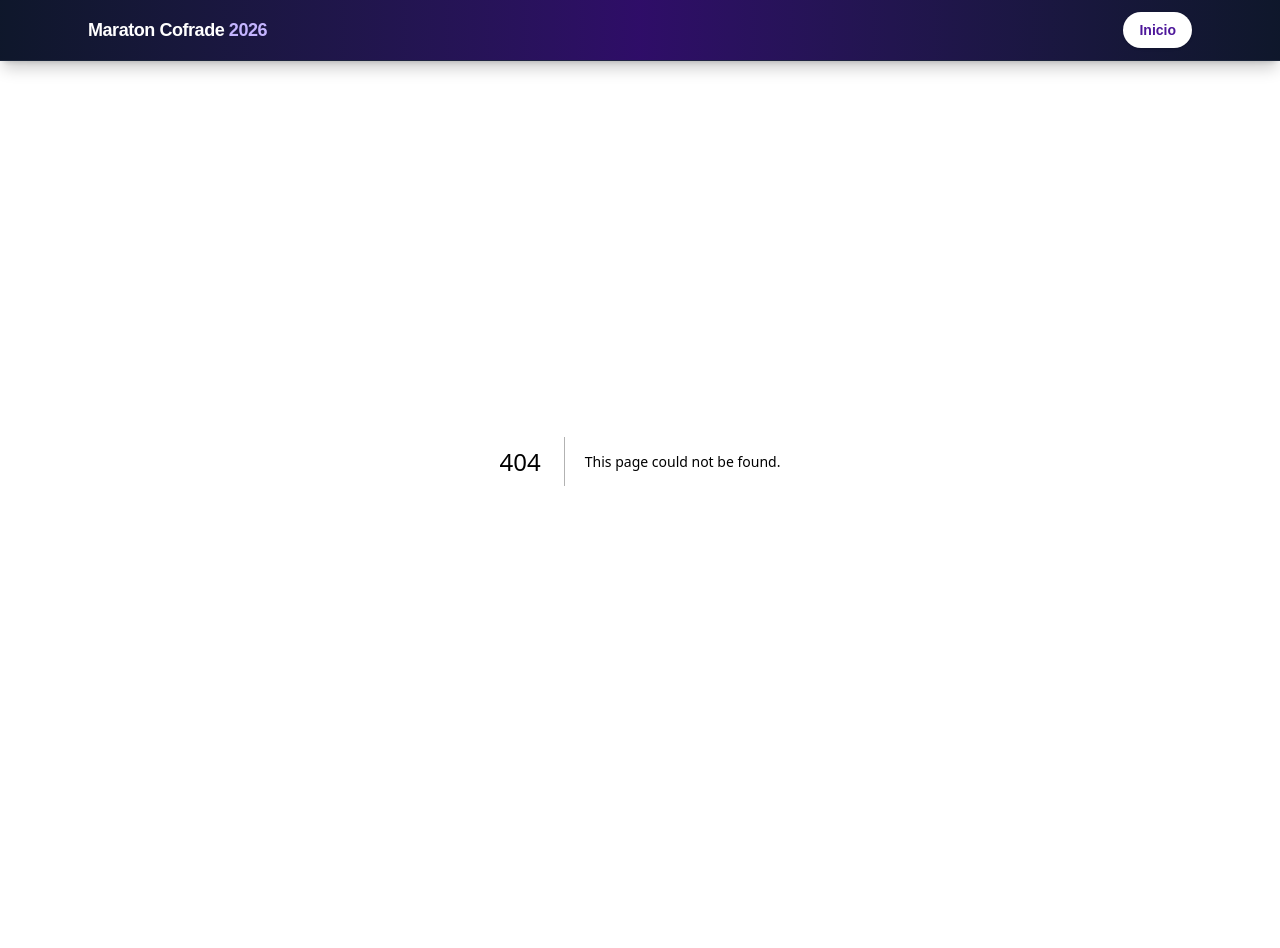
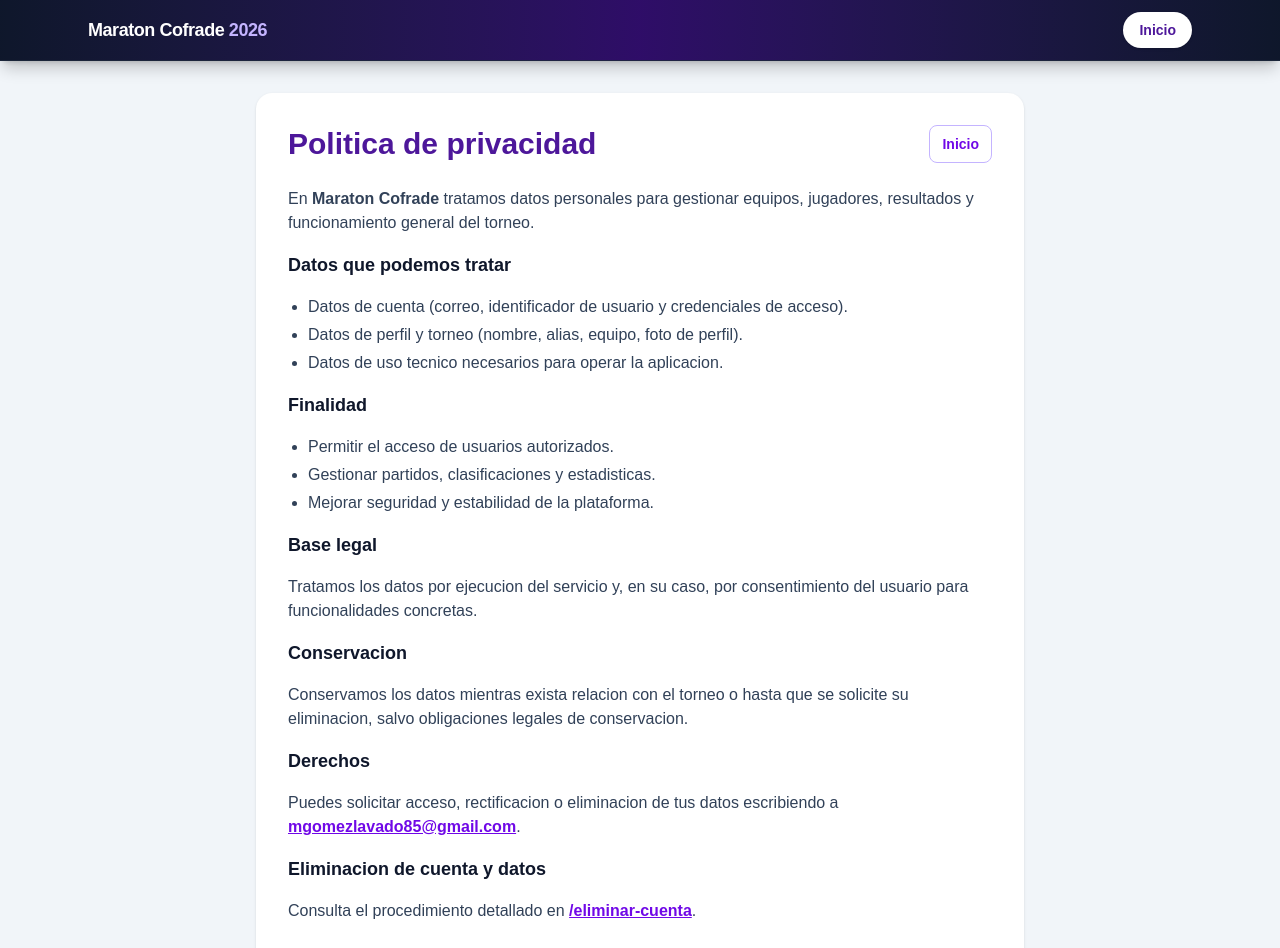
Before and after one commit to Miguepgv/torneo-app, a Next.js app: page /privacidad in a window 1280 px wide. Before the commit this address had no page. Shown: the top 948 px of the page. Before the commit the page ends 861 px from the top, so only its background shows below. Built offline with nearby package versions, Linux system fonts and the light colour scheme.

Commit message:
añadir privacidad y eliminacion de cuenta

```diff
--- /dev/null
+++ b/app/eliminar-cuenta/page.tsx
@@ -0,0 +1,77 @@
+import Link from "next/link";
+
+export default function EliminarCuentaPage() {
+  return (
+    <main className="min-h-screen bg-slate-100 p-6 sm:p-8">
+      <div className="mx-auto w-full max-w-3xl rounded-2xl bg-white p-6 shadow-sm sm:p-8">
+        <div className="mb-6 flex items-center justify-between gap-3">
+          <h1 className="text-2xl font-bold text-violet-900 sm:text-3xl">
+            Eliminacion de cuenta y datos
+          </h1>
+          <Link
+            href="/"
+            className="rounded-lg border border-violet-300 px-3 py-2 text-sm font-semibold text-violet-700"
+          >
+            Inicio
+          </Link>
+        </div>
+
+        <div className="space-y-4 text-sm leading-6 text-slate-700 sm:text-base">
+          <p>
+            Si quieres eliminar tu cuenta o tus datos de <strong>Maraton Cofrade</strong>,
+            puedes solicitarlo por correo.
+          </p>
+
+          <h2 className="text-lg font-semibold text-slate-900">Como solicitar la eliminacion</h2>
+          <ol className="list-decimal space-y-1 pl-5">
+            <li>
+              Envia un email a{" "}
+              <a className="font-semibold text-violet-700 underline" href="mailto:mgomezlavado85@gmail.com">
+                mgomezlavado85@gmail.com
+              </a>
+              .
+            </li>
+            <li>Indica en el asunto: "Eliminar cuenta Maraton Cofrade".</li>
+            <li>
+              Incluye el correo con el que te registraste y, si aplica, nombre del equipo o
+              alias para localizar tu cuenta.
+            </li>
+          </ol>
+
+          <h2 className="text-lg font-semibold text-slate-900">Plazo de respuesta</h2>
+          <p>
+            Procesamos solicitudes en un plazo aproximado de 30 dias naturales desde la
+            verificacion de identidad.
+          </p>
+
+          <h2 className="text-lg font-semibold text-slate-900">Que datos se eliminan</h2>
+          <ul className="list-disc space-y-1 pl-5">
+            <li>Datos de acceso y perfil asociados a tu cuenta.</li>
+            <li>Datos de contacto personales no necesarios para obligaciones legales.</li>
+          </ul>
+
+          <h2 className="text-lg font-semibold text-slate-900">Datos que pueden conservarse</h2>
+          <ul className="list-disc space-y-1 pl-5">
+            <li>
+              Registros tecnicos minimos y datos obligatorios por cumplimiento legal o
+              seguridad.
+            </li>
+            <li>
+              Datos estadisticos anonimizados del torneo, sin identificacion personal directa.
+            </li>
+          </ul>
+
+          <p>
+            Para mas informacion, revisa la{" "}
+            <Link className="font-semibold text-violet-700 underline" href="/privacidad">
+              politica de privacidad
+            </Link>
+            .
+          </p>
+
+          <p className="pt-2 text-xs text-slate-500">Ultima actualizacion: mayo de 2026.</p>
+        </div>
+      </div>
+    </main>
+  );
+}
--- /dev/null
+++ b/app/privacidad/page.tsx
@@ -0,0 +1,74 @@
+import Link from "next/link";
+
+export default function PoliticaPrivacidadPage() {
+  return (
+    <main className="min-h-screen bg-slate-100 p-6 sm:p-8">
+      <div className="mx-auto w-full max-w-3xl rounded-2xl bg-white p-6 shadow-sm sm:p-8">
+        <div className="mb-6 flex items-center justify-between gap-3">
+          <h1 className="text-2xl font-bold text-violet-900 sm:text-3xl">
+            Politica de privacidad
+          </h1>
+          <Link
+            href="/"
+            className="rounded-lg border border-violet-300 px-3 py-2 text-sm font-semibold text-violet-700"
+          >
+            Inicio
+          </Link>
+        </div>
+
+        <div className="space-y-4 text-sm leading-6 text-slate-700 sm:text-base">
+          <p>
+            En <strong>Maraton Cofrade</strong> tratamos datos personales para gestionar
+            equipos, jugadores, resultados y funcionamiento general del torneo.
+          </p>
+
+          <h2 className="text-lg font-semibold text-slate-900">Datos que podemos tratar</h2>
+          <ul className="list-disc space-y-1 pl-5">
+            <li>Datos de cuenta (correo, identificador de usuario y credenciales de acceso).</li>
+            <li>Datos de perfil y torneo (nombre, alias, equipo, foto de perfil).</li>
+            <li>Datos de uso tecnico necesarios para operar la aplicacion.</li>
+          </ul>
+
+          <h2 className="text-lg font-semibold text-slate-900">Finalidad</h2>
+          <ul className="list-disc space-y-1 pl-5">
+            <li>Permitir el acceso de usuarios autorizados.</li>
+            <li>Gestionar partidos, clasificaciones y estadisticas.</li>
+            <li>Mejorar seguridad y estabilidad de la plataforma.</li>
+          </ul>
+
+          <h2 className="text-lg font-semibold text-slate-900">Base legal</h2>
+          <p>
+            Tratamos los datos por ejecucion del servicio y, en su caso, por consentimiento
+            del usuario para funcionalidades concretas.
+          </p>
+
+          <h2 className="text-lg font-semibold text-slate-900">Conservacion</h2>
+          <p>
+            Conservamos los datos mientras exista relacion con el torneo o hasta que se
+            solicite su eliminacion, salvo obligaciones legales de conservacion.
+          </p>
+
+          <h2 className="text-lg font-semibold text-slate-900">Derechos</h2>
+          <p>
+            Puedes solicitar acceso, rectificacion o eliminacion de tus datos escribiendo a{" "}
+            <a className="font-semibold text-violet-700 underline" href="mailto:mgomezlavado85@gmail.com">
+              mgomezlavado85@gmail.com
+            </a>
+            .
+          </p>
+
+          <h2 className="text-lg font-semibold text-slate-900">Eliminacion de cuenta y datos</h2>
+          <p>
+            Consulta el procedimiento detallado en{" "}
+            <Link className="font-semibold text-violet-700 underline" href="/eliminar-cuenta">
+              /eliminar-cuenta
+            </Link>
+            .
+          </p>
+
+          <p className="pt-2 text-xs text-slate-500">Ultima actualizacion: mayo de 2026.</p>
+        </div>
+      </div>
+    </main>
+  );
+}
```
